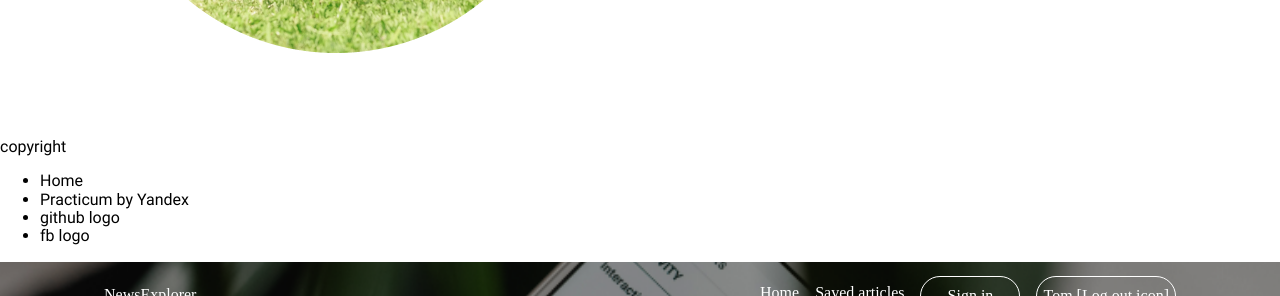
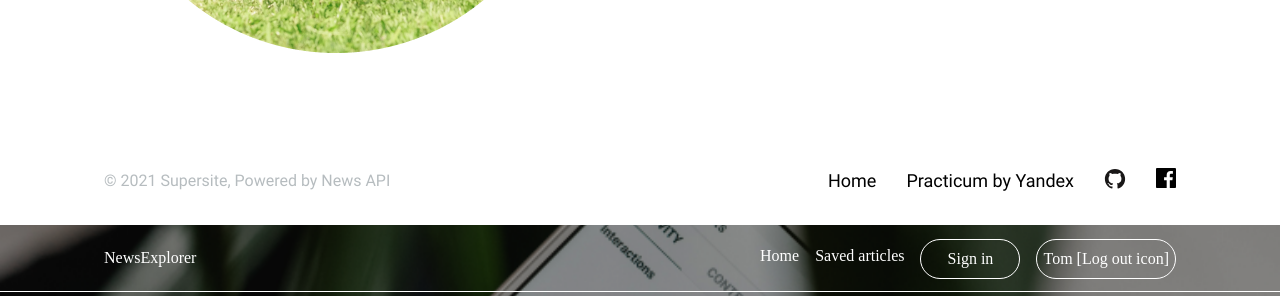
Before and after one commit to sayus2884/news-explorer-frontend, a React (Create React App) app: page / in a window 1280 px wide. Shown: the part 1100-1396 px from the top of the page. Built offline with nearby package versions, Linux system fonts and the light colour scheme.

Commit message:
style: add footer style

```diff
--- a/src/components/Footer/Footer.css
+++ b/src/components/Footer/Footer.css
@@ -0,0 +1,42 @@
+.footer {
+
+}
+
+.footer__container {
+  display: flex;
+  justify-content: space-between;
+  padding: 30px 104px;
+}
+
+.footer__copyright {
+  font-weight: 400;
+  font-size: 16px;
+  line-height: 22px;
+  color: #B6BCBF;
+  align-self: center;
+}
+
+.footer__links {
+  margin: 0;
+  padding: 0;
+  list-style: none;
+  display: flex;
+  align-items: center;
+}
+
+.footer__link-container {
+  margin-right: 30px;
+}
+
+.footer__link-container:last-child {
+  margin-right: 0;
+}
+
+.footer__link {
+  font-family: 'Roboto';
+  font-weight: 400;
+  font-size: 18px;
+  line-height: 24px;
+
+  text-align: center;
+}
--- a/src/components/Footer/Footer.js
+++ b/src/components/Footer/Footer.js
@@ -1,31 +1,38 @@
 import './Footer.css';
+
+import githubLogo from '../../images/github.svg';
+import fbLogo from '../../images/fb.svg';
 
 function Footer() {
   return (
-    <div className="footer">
+    <footer className="footer">
       <div className="footer__container">
 
-        <div className="footer__copyright">copyright</div>
+        <div className="footer__copyright">&copy; 2021 Supersite, Powered by News API</div>
 
         <nav className="footer__navigator">
           <ul className="footer__links">
-            <li>
-              <a>Home</a>
+            <li className="footer__link-container">
+              <a className="footer__link">Home</a>
             </li>
-            <li>
-              <a>Practicum by Yandex</a>
+            <li className="footer__link-container">
+              <a className="footer__link">Practicum by Yandex</a>
             </li>
-            <li>
-              <a>github logo</a>
+            <li className="footer__link-container">
+              <a className="footer__link">
+                <img src={githubLogo}/>
+              </a>
             </li>
-            <li>
-              <a>fb logo</a>
+            <li className="footer__link-container">
+              <a className="footer__link">
+                <img src={fbLogo}/>
+              </a>
             </li>
           </ul>
         </nav>
 
       </div>
-    </div>
+    </footer>
   );
 }
 
```
Also changed, not shown: src/images/fb.svg (added), src/images/github.svg (added).
